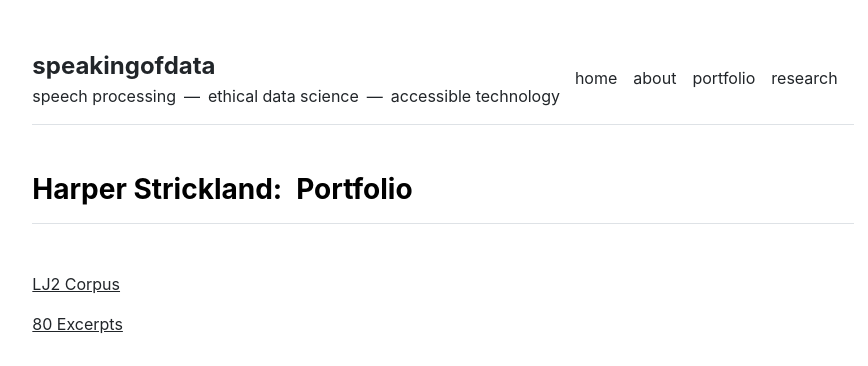
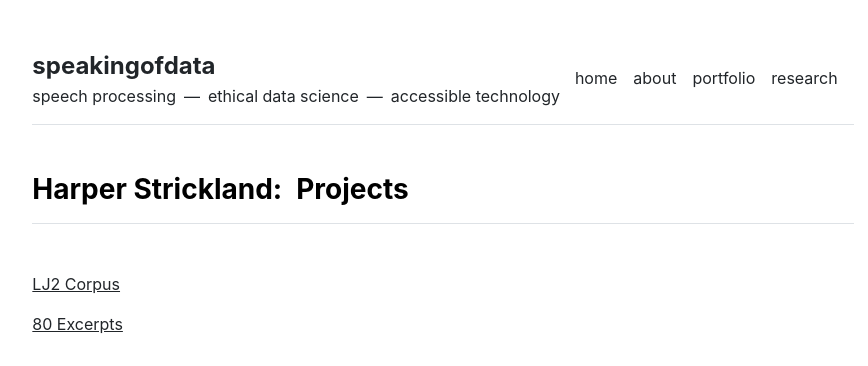
Before and after one commit to speakingofdata/speakingofdata.github.io, a Jekyll site: the page built from portfolio.md, in a window 1280 px wide. Shown: the top 366 px of the page, without its empty margins (197-1065 px from the left). Built offline with Jekyll 4.4.1, drawn with Linux system fonts in a browser that asks for light colours; nearby versions of some CDN libraries.

Commit message:
Update portfolio.html

```diff
--- a/_layouts/portfolio.html
+++ b/_layouts/portfolio.html
@@ -6,7 +6,7 @@ layout: default
 
 <div class="row g-5 mb-5">
   <div>
-    <h3 class="fw-bold border-bottom pb-3 mb-5">Harper Strickland:&ensp;Portfolio</h3>
+    <h3 class="fw-bold border-bottom pb-3 mb-5">Harper Strickland:&ensp;Projects</h3>
     {% for project in site.data.settings.projects %}
       <p><a href="{{ site.github.url }}/projects/{{ project.url}}">{{ project.name }}</a></p>
     {% endfor %}
```
